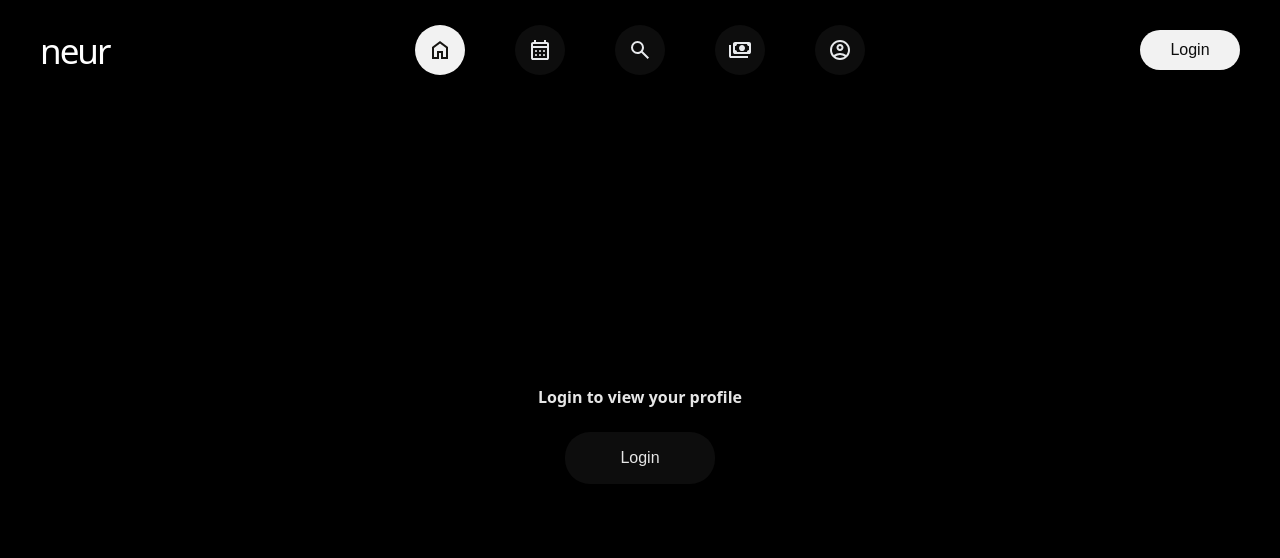
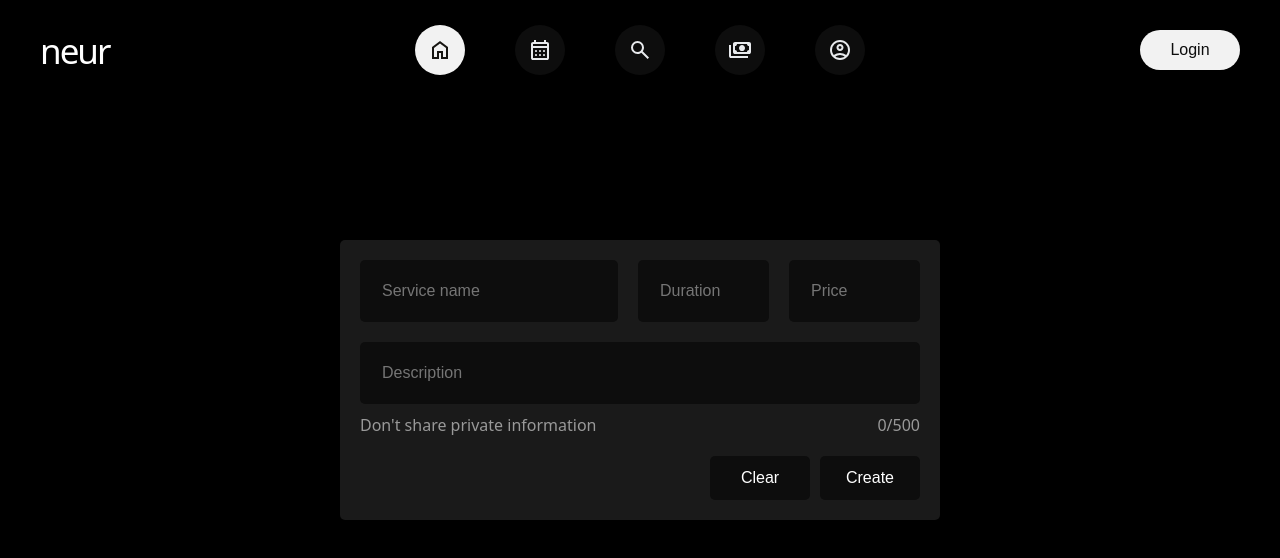
Before and after one commit to trevtemba/neur-frontend, a React (Vite) app: page /profile in a window 1280 px wide. Shown: the top 558 px of the page. Built offline with nearby package versions, Linux system fonts and the light colour scheme; a web font is replaced by a local one.

Commit message:
created add service modal

```diff
--- a/src/Components/Profile/Profile.jsx
+++ b/src/Components/Profile/Profile.jsx
@@ -1,4 +1,6 @@
 import React, { useState } from "react";
+import CreateService from "./ServicesTab/AddService";
+
 import { color, motion } from "motion/react";
 import { useLogin } from "../Contexts/loginContext";
 import { useNavigation } from "../Contexts/navigationContext";
@@ -198,6 +200,7 @@ const Profile = () => {
 
     return (
         <div className="profilePage">
+            {<CreateService/>}
             <div className="profileContainer">
                 {loginState == false && (
                     <>
--- /dev/null
+++ b/src/Components/Profile/ServicesTab/AddService.jsx
@@ -0,0 +1,49 @@
+import { div } from "motion/react-client";
+import React from "react";
+
+import "./addService.css"
+
+const CreateService = () => {
+    return (
+        <div className="createServiceModal">
+            <form className="addServiceForm">
+                <div className="inputRow1">
+                    <input type="text"
+                        className="serviceNameInput"
+                        placeholder="Service name"
+                    />
+                    <input type="text"
+                        className="serviceFormInput"
+                        placeholder="Duration"
+                    />
+                    <input type="text"
+                        className="serviceFormInput"
+                        placeholder="Price"
+                    />
+                </div>
+                <div className="inputRow2">
+                    <input type="text"
+                        className="serviceDescInput"
+                        placeholder="Description"
+                    />
+                    <div className="descInfo">
+                        <span>Don't share private information</span><span>0/500</span>
+                    </div>
+
+                </div>
+                <div className="actionBtnRow">
+                    <button className="actionBtn">
+                        Clear
+                    </button>
+                    <button className="actionBtn">
+                        Create
+                    </button>
+                </div>
+
+
+            </form>
+        </div>
+    )
+}
+
+export default CreateService;
--- /dev/null
+++ b/src/Components/Profile/ServicesTab/addService.css
@@ -0,0 +1,94 @@
+.createServiceModal {
+    display: flex;
+    flex-direction: column;
+    align-items: center;
+    position: absolute;
+    top: 30%;
+    z-index: 10;
+    width: 600px;
+    height: autopx;
+    padding: 20px;
+    background-color: hsl(0, 0%,10%);
+    border-radius: 5px;
+    box-sizing: border-box;
+}
+
+
+.addServiceForm {
+    display: flex;
+    flex-direction: column;
+    width: 100%;
+    height: 100%;
+    gap: 20px;
+    background-color: transparent;
+    box-sizing: border-box;
+}
+
+.inputRow1 {
+    display: flex;
+    flex-direction: row;
+    justify-content: space-between;
+    gap: 20px;
+    width: 100%;
+    height: 20%;
+}
+
+.serviceNameInput {
+    border-color: transparent;
+    border-radius: 5px;
+    padding: 20px;
+    box-sizing: border-box;
+    font-size: 16px;
+    width: 50%;
+}
+
+.serviceFormInput {
+    width: 25%;
+    border-color: transparent;
+    border-radius: 5px;
+    padding: 20px;
+    box-sizing: border-box;
+    font-size: 16px;
+}
+
+.inputRow2 {
+    display: flex;
+    flex-direction: column;
+    gap: 10px;
+    width: 100%;
+    height: 20%;
+}
+
+.serviceDescInput {
+    width: 100%;
+    border-color: transparent;
+    border-radius: 5px;
+    padding: 20px;
+    box-sizing: border-box;
+    font-size: 16px;
+}
+
+.descInfo {
+    display: flex;
+    flex-direction: row;
+    justify-content: space-between;
+    color: hsl(0, 0%, 60%);
+}
+
+.actionBtnRow {
+    width: 100%;
+    display: flex;
+    flex-direction: row;
+    justify-content: right;
+    gap: 10px;
+}
+.actionBtn {
+    width: 100px;
+    height: 40px;
+    border-color: transparent;
+    border-radius: 5px;
+    background-color: hsl(0, 0%, 5%);
+    color: hsl(0, 0%, 100%);
+    font-size: 16px;
+    padding: 20px;
+}
```
